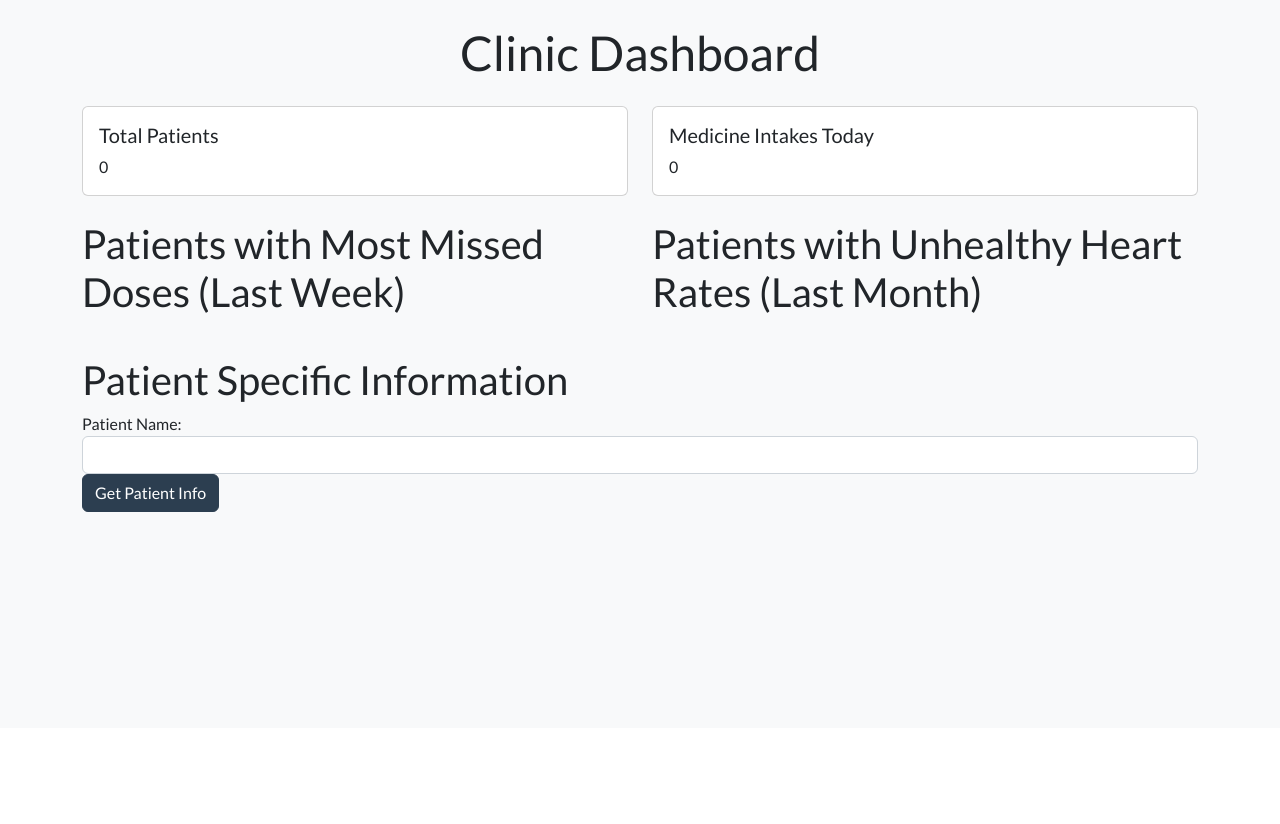
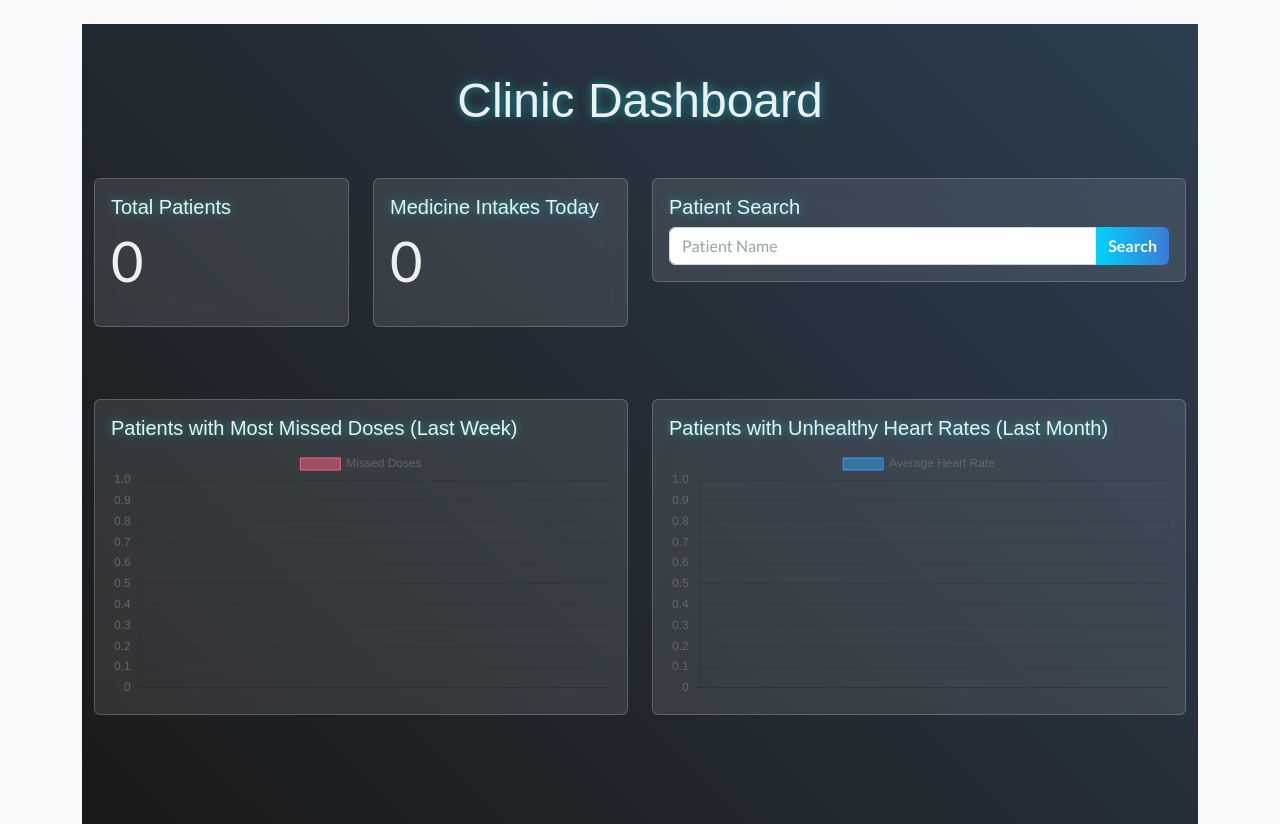
Before and after one commit to yiyanglaw/first_pg, a Flask app: page /dashboard in a window 1280 px wide. Shown: the part 72-896 px from the top of the page. Before the commit the page ends 584 px from the top, so only its background shows below. Run offline with Flask 2, Linux system fonts and the light colour scheme; the visitor is signed in with stand-in values (Sample User, id 1); data that the repository does not hold is empty; some libraries are stand-ins or nearby versions.

Commit message:
Update dashboard.html

```diff
--- a/templates/dashboard.html
+++ b/templates/dashboard.html
@@ -1,64 +1,65 @@
 {% extends "base.html" %}
 {% block content %}
+<div class="container-fluid tech-bg py-5">
+    <h1 class="text-center text-light mb-5 tech-text">Clinic Dashboard</h1>
 
-<h1 class="text-center mb-4">Clinic Dashboard</h1>
-
-<div class="row">
-    <div class="col-md-6">
-        <div class="card">
+    <div class="row mb-5">
+        <div class="col-md-3">
+            <div class="card bg-dark text-light mb-4">
                 <div class="card-body">
-                <h5 class="card-title">Total Patients</h5>
-                <p class="card-text">{{ total_patients }}</p>
+                    <h5 class="card-title tech-text">Total Patients</h5>
+                    <p class="display-4">{{ total_patients }}</p>
+                </div>
+            </div>
+        </div>
+        <div class="col-md-3">
+            <div class="card bg-dark text-light mb-4">
+                <div class="card-body">
+                    <h5 class="card-title tech-text">Medicine Intakes Today</h5>
+                    <p class="display-4">{{ medicine_intakes_today }}</p>
                 </div>
             </div>
         </div>
         <div class="col-md-6">
-        <div class="card">
+            <div class="card bg-dark text-light mb-4">
                 <div class="card-body">
-                <h5 class="card-title">Medicine Intakes Today</h5>
-                <p class="card-text">{{ medicine_intakes_today }}</p>
+                    <h5 class="card-title tech-text">Patient Search</h5>
+                    <form method="POST">
+                        <div class="input-group">
+                            <input type="text" class="form-control" name="patient_name" placeholder="Patient Name">
+                            <button type="submit" class="btn btn-primary tech-btn">Search</button>
+                        </div>
+                    </form>
                 </div>
             </div>
         </div>
     </div>
 
-<div class="row mt-4">
+    <div class="row mb-5">
         <div class="col-md-6">
-        <h2>Patients with Most Missed Doses (Last Week)</h2>
-        <ul>
-            {% for patient in missed_doses_week %}
-                <li>{{ patient[0] }}: {{ patient[1] }} missed doses</li>
-            {% endfor %}
-        </ul>
+            <div class="card bg-dark text-light">
+                <div class="card-body">
+                    <h5 class="card-title tech-text">Patients with Most Missed Doses (Last Week)</h5>
+                    <canvas id="missedDosesChart"></canvas>
+                </div>
+            </div>
         </div>
         <div class="col-md-6">
-        <h2>Patients with Unhealthy Heart Rates (Last Month)</h2>
-        <ul>
-            {% for patient in unhealthy_heart_rates %}
-                <li>{{ patient[0] }}: Average rate {{ patient[1]|round(2) }}</li>
-            {% endfor %}
-        </ul>
+            <div class="card bg-dark text-light">
+                <div class="card-body">
+                    <h5 class="card-title tech-text">Patients with Unhealthy Heart Rates (Last Month)</h5>
+                    <canvas id="heartRatesChart"></canvas>
                 </div>
             </div>
-
-<div class="row mt-4">
-    <div class="col-md-12">
-        <h2>Patient Specific Information</h2>
-        <form method="post">
-            <div class="form-group">
-                <label for="patient_name">Patient Name:</label>
-                <input type="text" class="form-control" id="patient_name" name="patient_name" required>
-            </div>
-            <button type="submit" class="btn btn-primary">Get Patient Info</button>
-        </form>
         </div>
     </div>
 
     {% if patient_records %}
-    <div class="row mt-4">
-        <div class="col-md-12">
-            <h3>Patient Records</h3>
-            <table class="table table-striped">
+    <div class="card bg-dark text-light mb-5">
+        <div class="card-body">
+            <h5 class="card-title tech-text">Patient Records</h5>
+            <div class="table-responsive">
+                <table class="table table-dark table-hover">
                     <thead>
                         <tr>
                             <th>Date</th>
@@ -84,96 +85,148 @@
                 </table>
             </div>
         </div>
-
-    <div class="row mt-4">
+    </div>
+    <div class="row">
         <div class="col-md-6">
-            <h3>Missed Doses Graph</h3>
-            <canvas id="missedDosesChart"></canvas>
+            <div class="card bg-dark text-light">
+                <div class="card-body">
+                    <h5 class="card-title tech-text">Missed Doses Graph</h5>
+                    <canvas id="patientMissedDosesChart"></canvas>
+                </div>
+            </div>
         </div>
         <div class="col-md-6">
-            <h3>Heart Rate Graph</h3>
-            <canvas id="heartRateChart"></canvas>
+            <div class="card bg-dark text-light">
+                <div class="card-body">
+                    <h5 class="card-title tech-text">Heart Rate Graph</h5>
+                    <canvas id="patientHeartRateChart"></canvas>
                 </div>
             </div>
+        </div>
+    </div>
+    {% endif %}
+</div>
+
+<style>
+    .tech-bg {
+        background: linear-gradient(45deg, #1a1a1a, #2c3e50);
+        min-height: 100vh;
+    }
+    .tech-text {
+        font-family: 'Orbitron', sans-serif;
+        text-shadow: 0 0 10px rgba(0, 255, 255, 0.5);
+    }
+    .tech-btn {
+        border: none;
+        background: linear-gradient(90deg, #00d2ff, #3a7bd5);
+        font-weight: bold;
+        transition: all 0.3s ease;
+    }
+    .tech-btn:hover {
+        transform: translateY(-2px);
+        box-shadow: 0 4px 15px rgba(0, 210, 255, 0.5);
+    }
+    .card {
+        backdrop-filter: blur(10px);
+        background-color: rgba(255, 255, 255, 0.1) !important;
+        border: 1px solid rgba(255, 255, 255, 0.2);
+    }
+    .table {
+        color: #fff;
+    }
+</style>
 
 <script src="https://cdn.jsdelivr.net/npm/chart.js"></script>
 <script>
-        // Prepare data for Missed Doses Chart
-        var missedDosesData = {
-            labels: [{% for record in patient_records %}'{{ record.date }}',{% endfor %}],
+    // Chart for Missed Doses
+    const missedDosesCtx = document.getElementById('missedDosesChart').getContext('2d');
+    new Chart(missedDosesCtx, {
+        type: 'bar',
+        data: {
+            labels: {{ missed_doses_week|map(attribute=0)|list|tojson }},
             datasets: [{
                 label: 'Missed Doses',
-                data: [{% for record in patient_records %}
-                    {{ record.intakes|selectattr('taken', 'equalto', false)|list|length }},
-                {% endfor %}],
-                backgroundColor: 'rgba(255, 99, 132, 0.2)',
+                data: {{ missed_doses_week|map(attribute=1)|list|tojson }},
+                backgroundColor: 'rgba(255, 99, 132, 0.5)',
                 borderColor: 'rgba(255, 99, 132, 1)',
                 borderWidth: 1
             }]
-        };
-
-        // Create Missed Doses Chart
-        var missedDosesCtx = document.getElementById('missedDosesChart').getContext('2d');
-        var missedDosesChart = new Chart(missedDosesCtx, {
-            type: 'bar',
-            data: missedDosesData,
+        },
         options: {
             scales: {
                 y: {
-                        beginAtZero: true,
-                        title: {
-                            display: true,
-                            text: 'Number of Missed Doses'
-                        }
-                    },
-                    x: {
-                        title: {
-                            display: true,
-                            text: 'Date'
-                        }
+                    beginAtZero: true
                 }
             }
         }
     });
 
-        // Prepare data for Heart Rate Chart
-        var heartRateData = {
-            labels: [{% for record in patient_records %}'{{ record.date }}',{% endfor %}],
+    // Chart for Unhealthy Heart Rates
+    const heartRatesCtx = document.getElementById('heartRatesChart').getContext('2d');
+    new Chart(heartRatesCtx, {
+        type: 'bar',
+        data: {
+            labels: {{ unhealthy_heart_rates|map(attribute=0)|list|tojson }},
             datasets: [{
-                label: 'Heart Rate',
-                data: [{% for record in patient_records %}
-                    {{ record.heart_rate if record.heart_rate else 'null' }},
-                {% endfor %}],
-                backgroundColor: 'rgba(75, 192, 192, 0.2)',
-                borderColor: 'rgba(75, 192, 192, 1)',
+                label: 'Average Heart Rate',
+                data: {{ unhealthy_heart_rates|map(attribute=1)|list|tojson }},
+                backgroundColor: 'rgba(54, 162, 235, 0.5)',
+                borderColor: 'rgba(54, 162, 235, 1)',
                 borderWidth: 1
             }]
-        };
-
-        // Create Heart Rate Chart
-        var heartRateCtx = document.getElementById('heartRateChart').getContext('2d');
-        var heartRateChart = new Chart(heartRateCtx, {
-            type: 'line',
-            data: heartRateData,
+        },
         options: {
             scales: {
                 y: {
-                        beginAtZero: false,
-                        title: {
-                            display: true,
-                            text: 'Heart Rate (bpm)'
-                        }
-                    },
-                    x: {
-                        title: {
-                            display: true,
-                            text: 'Date'
-                        }
+                    beginAtZero: true
                 }
             }
         }
     });
+
+    {% if patient_records %}
+    // Patient-specific charts
+    const patientMissedDosesCtx = document.getElementById('patientMissedDosesChart').getContext('2d');
+    new Chart(patientMissedDosesCtx, {
+        type: 'line',
+        data: {
+            labels: {{ patient_records|map(attribute='date')|list|tojson }},
+            datasets: [{
+                label: 'Missed Doses',
+                data: {{ patient_records|map(attribute='intakes')|map('selectattr', 'taken', 'equalto', false)|map('list')|map('length')|list|tojson }},
+                borderColor: 'rgba(255, 99, 132, 1)',
+                tension: 0.1
+            }]
+        },
+        options: {
+            scales: {
+                y: {
+                    beginAtZero: true
+                }
+            }
+        }
+    });
+
+    const patientHeartRateCtx = document.getElementById('patientHeartRateChart').getContext('2d');
+    new Chart(patientHeartRateCtx, {
+        type: 'line',
+        data: {
+            labels: {{ patient_records|map(attribute='date')|list|tojson }},
+            datasets: [{
+                label: 'Heart Rate',
+                data: {{ patient_records|map(attribute='heart_rate')|list|tojson }},
+                borderColor: 'rgba(54, 162, 235, 1)',
+                tension: 0.1
+            }]
+        },
+        options: {
+            scales: {
+                y: {
+                    beginAtZero: true
+                }
+            }
+        }
+    });
+    {% endif %}
 </script>
-{% endif %}
-
 {% endblock %}
```
Lines whose indentation alone changed are shown as unchanged.
